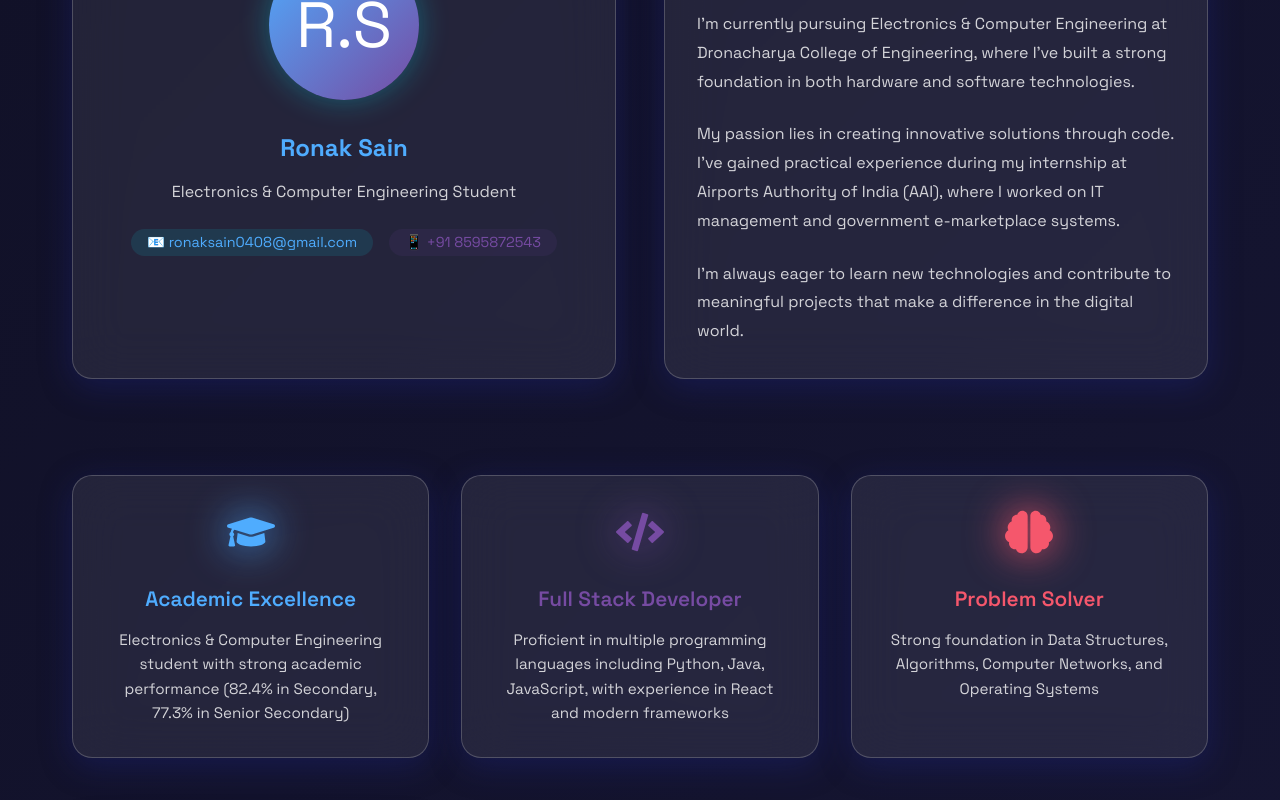
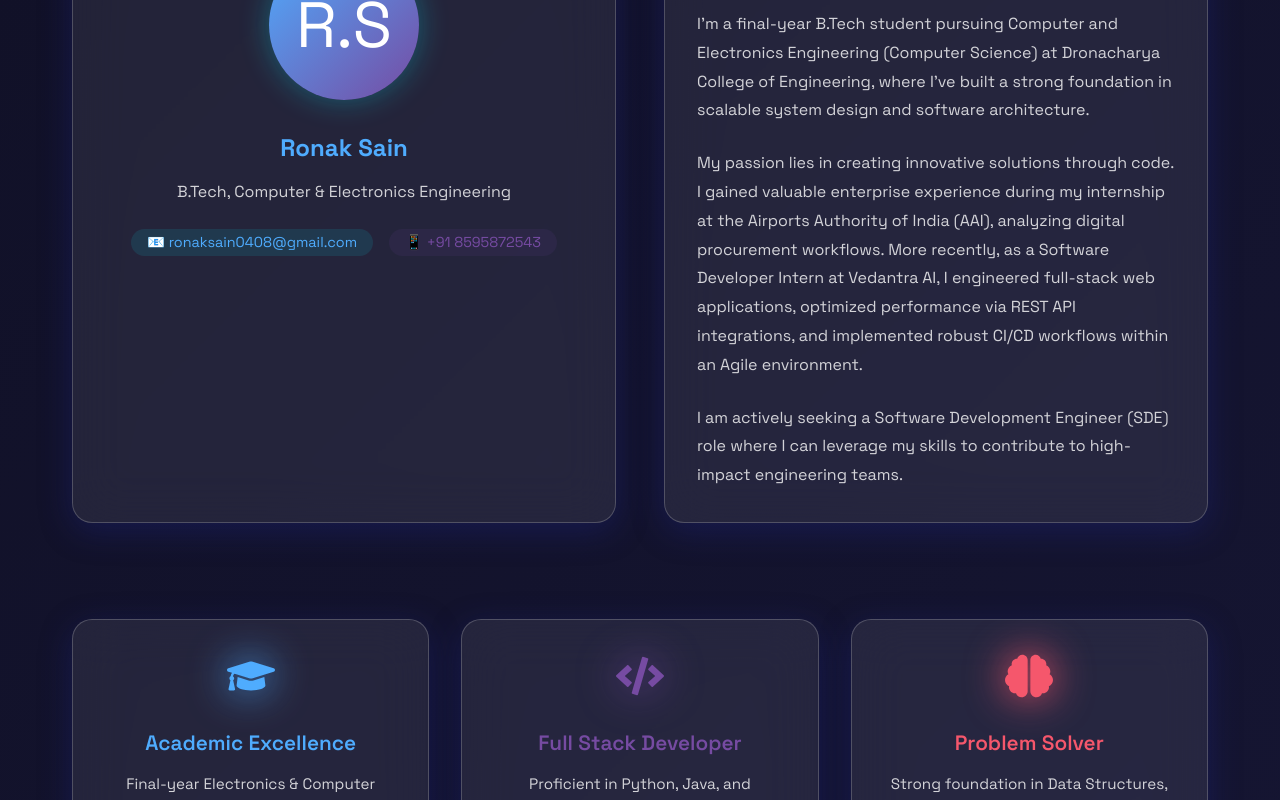
Before and after one commit to ronak0408/My-Portfolio, a React (Vite) app: page / in a window 1280 px wide. Shown: the part 1140-1940 px from the top of the page. Built offline with nearby package versions, Linux system fonts and the light colour scheme.

Commit message:
Revise About component for updated profile details
Updated descriptions and titles in the About component to reflect current academic status and internship experiences.

```diff
--- a/src/components/About.jsx
+++ b/src/components/About.jsx
@@ -47,13 +47,13 @@ const About = () => {
     {
       icon: FaGraduationCap,
       title: "Academic Excellence",
-      description: "Electronics & Computer Engineering student with strong academic performance (82.4% in Secondary, 77.3% in Senior Secondary)",
+      description: "Final-year Electronics & Computer Science engineering student with a strong academic performance (7.5/10 CGPA).",
       color: "var(--neon-cyan)"
     },
     {
       icon: FaCode,
       title: "Full Stack Developer",
-      description: "Proficient in multiple programming languages including Python, Java, JavaScript, with experience in React and modern frameworks",
+      description: "Proficient in Python, Java, and JavaScript, with hands-on experience building scalable applications using React.js and Node.js.",
       color: "var(--neon-purple)"
     },
     {
@@ -65,7 +65,7 @@ const About = () => {
     {
       icon: FaRocket,
       title: "Industry Experience",
-      description: "Completed internship at Airports Authority of India (AAI), gaining hands-on experience in IT management and government systems",
+      description: "Gained hands-on experience in full-stack development, Agile workflows, and government IT systems through internships at Vedantra AI and AAI.",
       color: "var(--neon-green)"
     }
   ]
@@ -139,7 +139,7 @@ const About = () => {
                 textAlign: 'center',
                 marginBottom: '1.5rem'
               }}>
-                Electronics & Computer Engineering Student
+                B.Tech, Computer & Electronics Engineering
               </p>
 
               <div style={{
@@ -188,8 +188,9 @@ const About = () => {
                 lineHeight: '1.8',
                 marginBottom: '1.5rem'
               }}>
-                I'm currently pursuing Electronics & Computer Engineering at Dronacharya College of Engineering,
-                where I've built a strong foundation in both hardware and software technologies.
+                I'm a final-year B.Tech student pursuing Computer and Electronics Engineering (Computer Science) at
+                Dronacharya College of Engineering, where I've built a strong foundation in scalable system design
+                and software architecture.
               </p>
 
               <p style={{
@@ -197,17 +198,19 @@ const About = () => {
                 lineHeight: '1.8',
                 marginBottom: '1.5rem'
               }}>
-                My passion lies in creating innovative solutions through code. I've gained practical experience
-                during my internship at Airports Authority of India (AAI), where I worked on IT management
-                and government e-marketplace systems.
+                My passion lies in creating innovative solutions through code. I gained valuable enterprise
+                experience during my internship at the Airports Authority of India (AAI), analyzing digital
+                procurement workflows. More recently, as a Software Developer Intern at Vedantra AI, I engineered
+                full-stack web applications, optimized performance via REST API integrations, and implemented
+                robust CI/CD workflows within an Agile environment.
               </p>
 
               <p style={{
                 color: 'var(--text-secondary)',
                 lineHeight: '1.8'
               }}>
-                I'm always eager to learn new technologies and contribute to meaningful projects that
-                make a difference in the digital world.
+                I am actively seeking a Software Development Engineer (SDE) role where I can leverage my skills
+                to contribute to high-impact engineering teams.
               </p>
             </motion.div>
           </div>
```
